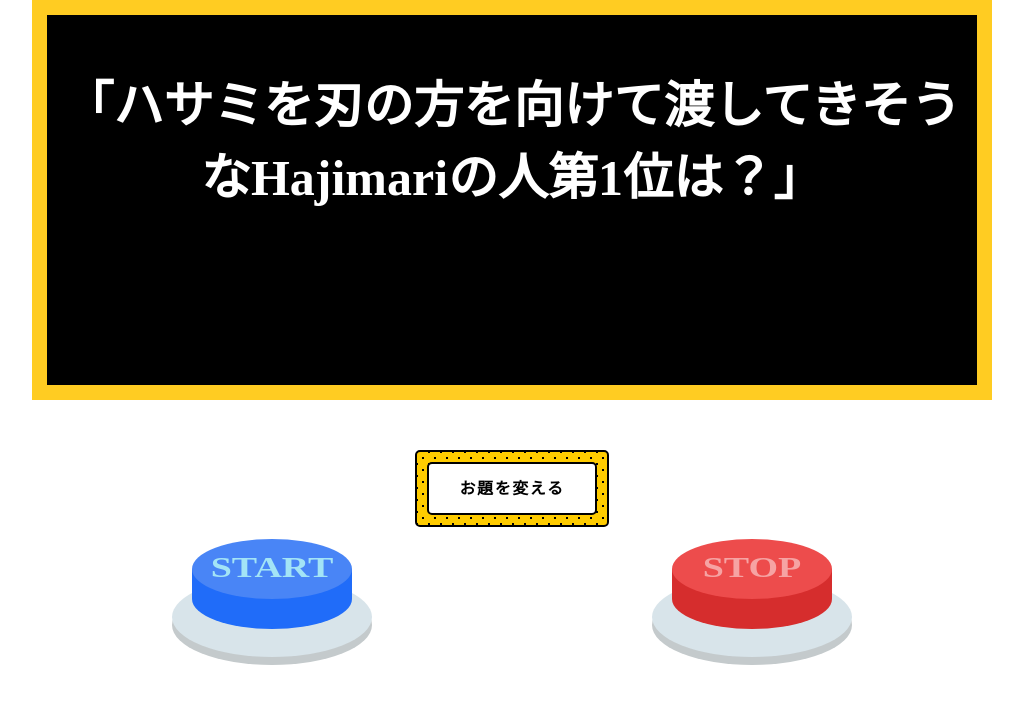
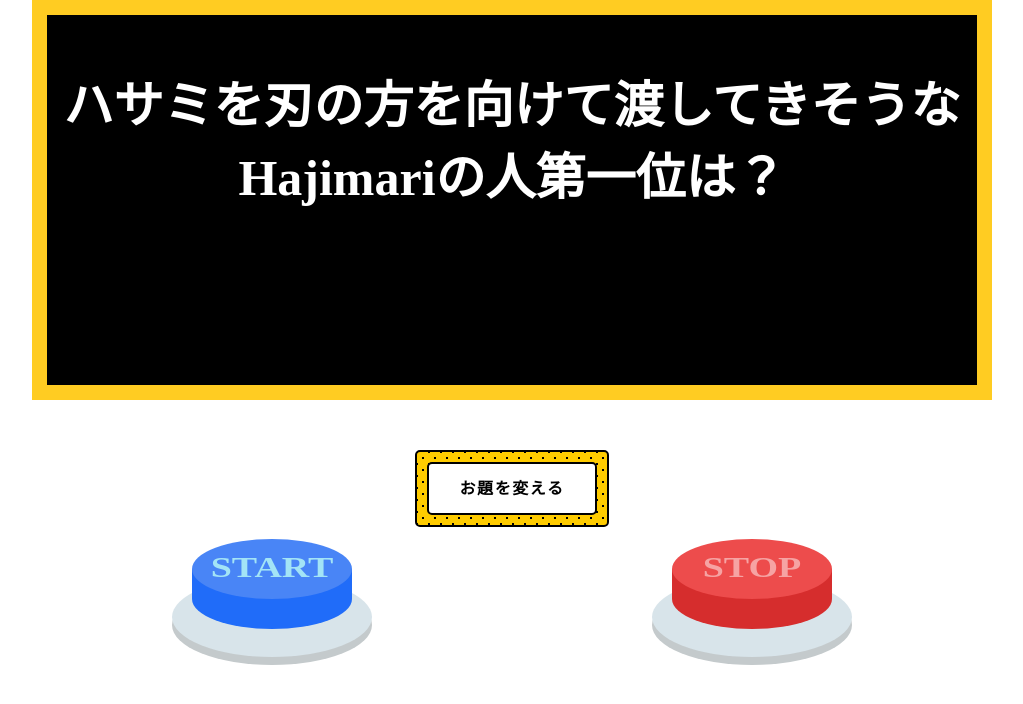
Before and after one commit to miyakeylab/oogiri, a plain HTML site: page index.html in a window 1280 px wide. Shown: the whole page, without its empty margins (128-1151 px from the left). Drawn offline with Linux system fonts and the light colour scheme.

Commit message:
ドキュメント汎用化

```diff
--- a/index.html
+++ b/index.html
@@ -13,7 +13,6 @@
   </div> -->
   <div style="border: 15px solid;height: 400px;background-color: black;border-color:#fc2;">
   <p id="odai_text" style="text-align: center;font-size: 50px;font-weight: bold; color: white;">
-    「ハサミを刃の方を向けて渡してきそうなHajimariの人第1位は？」
   </p>
   </div>
    <div align="center" style="padding-top: 50px;">
@@ -31,17 +30,21 @@
   </div>
   <script type="text/javascript">
     let odai = [
-      "ハサミを刃の方を向けて渡してきそうなHajimariの人第1位は？",
-      "家のハンガーが全部クリーニング店でもらったやつしかなさそうなHajimariの人第1位は？",
-      "みんなも食べる焼きそばなのに「美味くなるから」と自分の飲みかけのビールを入れてきそうなHajimariの人第1位は？",
-      "スマホの画面がバキバキでも気にしてなさそうなHajimariの人第一位は？",
-      "さっきまで座ってた椅子がめちゃくちゃ熱そうなHajimariの人第一位は？",
-      "ラーメンの汁に沈んだコーンをいつまでも探してそうなHajimariの人第一位は？",
+      "ハサミを刃の方を向けて渡してきそうな",
+      "家のハンガーが全部クリーニング店でもらったやつしかなさそうな",
+      "みんなも食べる焼きそばなのに「美味くなるから」と自分の飲みかけのビールを入れてきそうな",
+      "スマホの画面がバキバキでも気にしてなさそうな",
+      "さっきまで座ってた椅子がめちゃくちゃ熱そうな",
+      "ラーメンの汁に沈んだコーンをいつまでも探してそうな",
+      "値引きの為なら家電量販店に何時間も居座りそうな",
+      "「この人、毎回トーク盛ってるよなぁ〜」と思う",
+      "100円ローソンありきで引越し先を決めてそうな",
     ];
     // Audioオブジェクトを作成
     let ad = new Audio("music/drumroll_3.mp3");
     let sy = new Audio("music/cymbal.mp3");
     let odaiIndex = 0;
+    let mainText = "Hajimariの人第一位は？"
 
     // 連続再生ボタン
     let elem_loop = document.getElementById("loop");
@@ -66,13 +69,14 @@
     );
 
     var odaiText = document.getElementById("odai_text");
+    odaiText.innerHTML = odai[0] + mainText;
     let elem_odai = document.getElementById("odai_change");
     elem_odai.addEventListener(
       "click",
       function () {
         odaiIndex++;
         if (odaiIndex >= odai.length) odaiIndex = 0;
-        odaiText.innerHTML = odai[odaiIndex];
+        odaiText.innerHTML = odai[odaiIndex] + mainText;
       },
       false
     );
```
